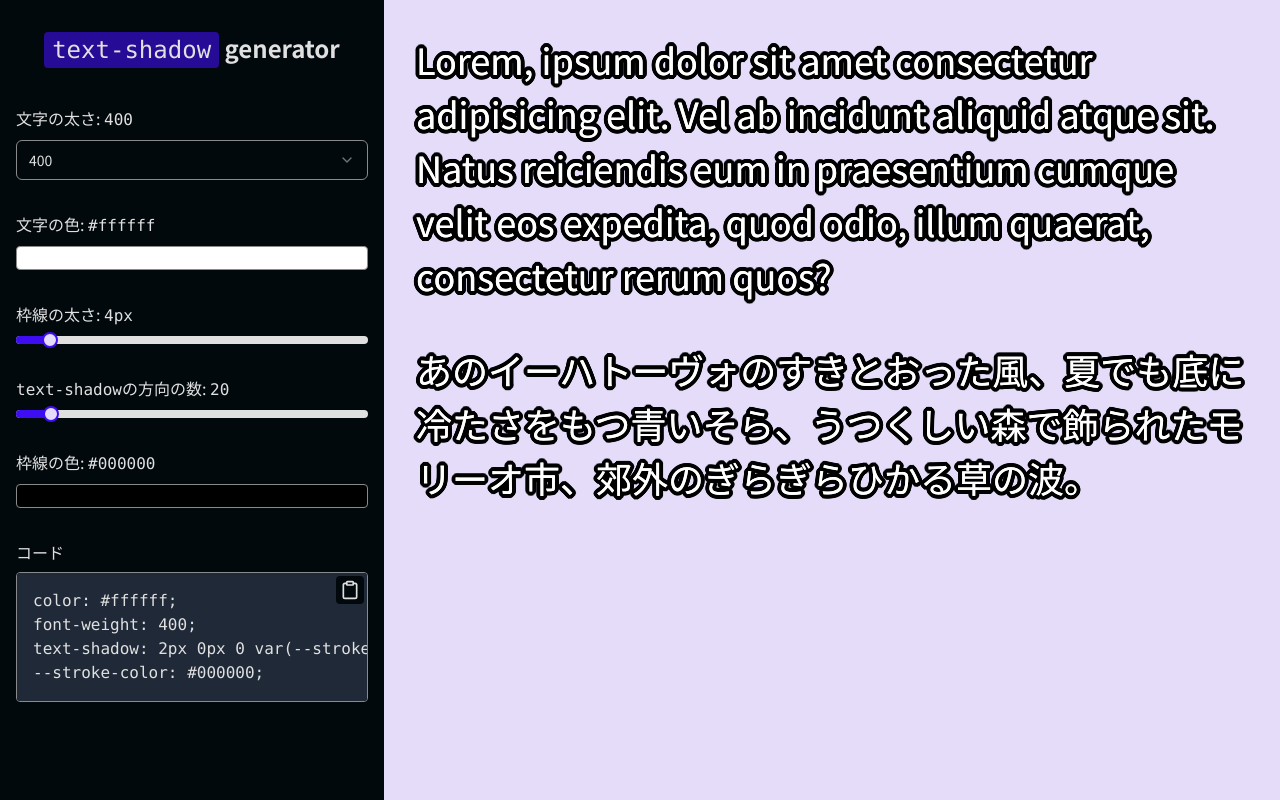
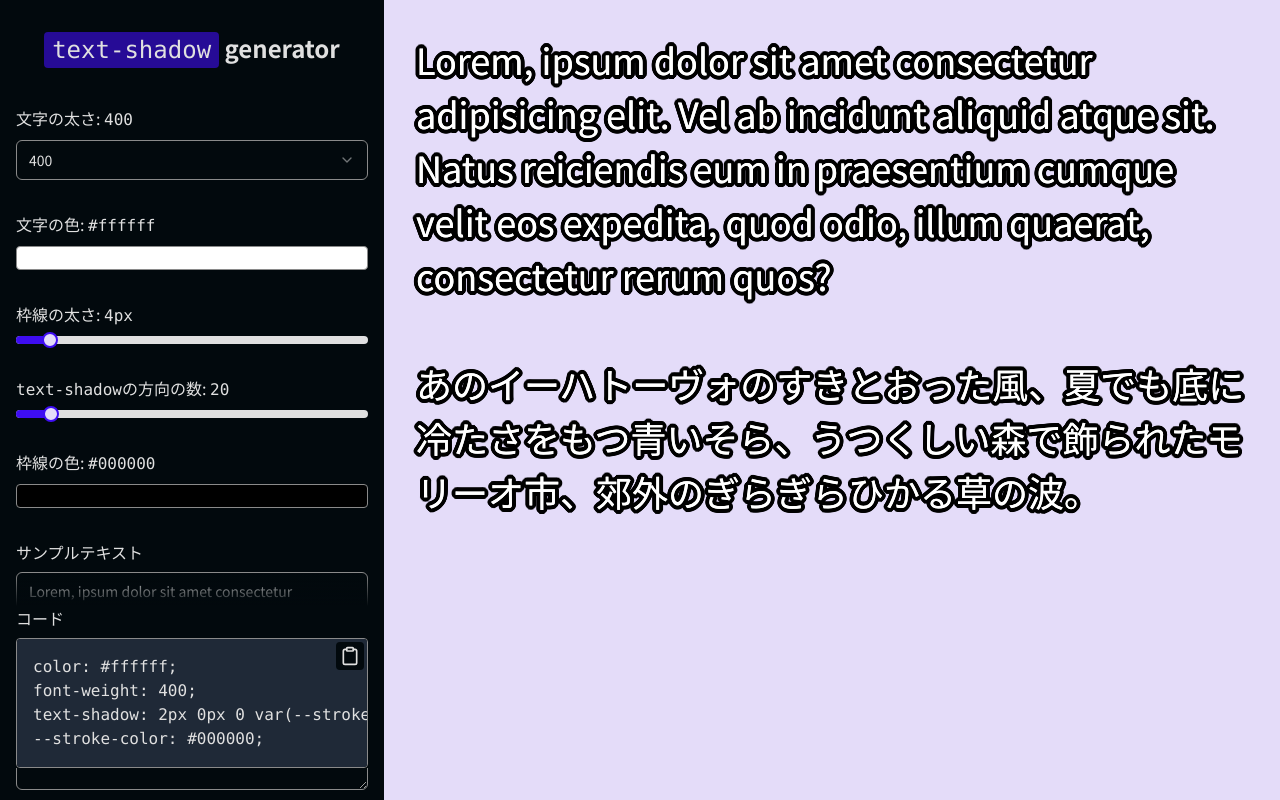
Before and after one commit to kdntiaoao/text-shadow-generator, a React (Vite) app: page / in a window 1280 px wide. Built offline with nearby package versions, Linux system fonts and the light colour scheme.

Commit message:
make sample text editable

```diff
--- a/src/App.tsx
+++ b/src/App.tsx
@@ -3,6 +3,10 @@ import StrokeText from "@/components/stroke-text";
 import { useState } from "react";
 
 export type FontWeight = 100 | 200 | 300 | 400 | 500 | 600 | 700 | 800 | 900;
+
+const SAMPLE_TEXT = `Lorem, ipsum dolor sit amet consectetur adipisicing elit. Vel ab incidunt aliquid atque sit. Natus reiciendis eum in praesentium cumque velit eos expedita, quod odio, illum quaerat, consectetur rerum quos?
+
+あのイーハトーヴォのすきとおった風、夏でも底に冷たさをもつ青いそら、うつくしい森で飾られたモリーオ市、郊外のぎらぎらひかる草の波。`;
 
 function App() {
   const [fontWeight, setFontWeight] = useState<FontWeight>(400);
@@ -10,6 +14,7 @@ function App() {
   const [strokeWidth, setStrokeWidth] = useState(4);
   const [directionCount, setDirectionCount] = useState(20);
   const [strokeColor, setStrokeColor] = useState("#000000");
+  const [sampleText, setSampleText] = useState(SAMPLE_TEXT);
 
   const handleChangeFontWeight = (value: FontWeight) => {
     setFontWeight(value);
@@ -31,6 +36,10 @@ function App() {
     setStrokeColor(value);
   };
 
+  const handleSampleTextChange = (value: string) => {
+    setSampleText(value);
+  };
+
   return (
     <div>
       <div className="fixed bottom-0 left-0 top-0 w-96">
@@ -40,11 +49,13 @@ function App() {
           strokeWidth={strokeWidth}
           directionCount={directionCount}
           strokeColor={strokeColor}
+          sampleText={sampleText}
           onChangeFontWeight={handleChangeFontWeight}
           onChangeTextColor={handleChangeTextColor}
           onChangeStrokeWidth={handleChangeStrokeWidth}
           onChangeDirectionCount={handleChangeDirectionCount}
           onChangeStrokeColor={handleChangeStrokeColor}
+          onChangeSampleText={handleSampleTextChange}
         />
       </div>
 
@@ -59,18 +70,7 @@ function App() {
             directionCount={directionCount}
             strokeWidth={strokeWidth}
           >
-            Lorem, ipsum dolor sit amet consectetur adipisicing elit. Vel ab
-            incidunt aliquid atque sit. Natus reiciendis eum in praesentium
-            cumque velit eos expedita, quod odio, illum quaerat, consectetur
-            rerum quos?
-          </StrokeText>
-          <StrokeText
-            textColor={textColor}
-            strokeColor={strokeColor}
-            directionCount={directionCount}
-            strokeWidth={strokeWidth}
-          >
-            あのイーハトーヴォのすきとおった風、夏でも底に冷たさをもつ青いそら、うつくしい森で飾られたモリーオ市、郊外のぎらぎらひかる草の波。
+            {sampleText}
           </StrokeText>
         </div>
       </div>
--- a/src/components/sidebar/index.tsx
+++ b/src/components/sidebar/index.tsx
@@ -4,6 +4,7 @@ import CodeSnippet from "@/components/sidebar/code-snippet";
 import CustomSelect from "@/components/sidebar/custom-select";
 import { generateTextShadow } from "@/components/stroke-text/generate-text-shadow";
 import { Slider } from "@/components/ui/slider";
+import { Textarea } from "@/components/ui/textarea";
 
 type Props = {
   fontWeight: FontWeight;
@@ -11,11 +12,13 @@ type Props = {
   strokeWidth: number;
   directionCount: number;
   strokeColor: string;
+  sampleText: string;
   onChangeFontWeight: (value: FontWeight) => void;
   onChangeTextColor: (value: string) => void;
   onChangeStrokeWidth: (value: number) => void;
   onChangeDirectionCount: (value: number) => void;
   onChangeStrokeColor: (value: string) => void;
+  onChangeSampleText: (value: string) => void;
 };
 
 const validateFontWeight = (value: number): value is FontWeight => {
@@ -28,11 +31,13 @@ export default function Sidebar({
   strokeWidth,
   directionCount,
   strokeColor,
+  sampleText,
   onChangeFontWeight,
   onChangeTextColor,
   onChangeStrokeWidth,
   onChangeDirectionCount,
   onChangeStrokeColor,
+  onChangeSampleText,
 }: Props) {
   const code = `color: ${textColor};
 font-weight: ${fontWeight};
@@ -47,9 +52,10 @@ text-shadow: ${generateTextShadow(strokeWidth, directionCount, 2)};
   };
 
   return (
-    <div className="bg-sidebar text-sidebar-foreground relative grid h-full place-content-start gap-10 overflow-y-auto px-4 py-8">
+    <div className="bg-sidebar text-sidebar-foreground grid h-full place-content-start gap-10 overflow-y-auto px-4 py-8">
       <Header />
 
+      <div className="relative">
         <div className="grid gap-8">
           <div className="grid gap-2">
             <label htmlFor="font-weight-select">
@@ -72,7 +78,10 @@ text-shadow: ${generateTextShadow(strokeWidth, directionCount, 2)};
             />
           </div>
 
-        <label htmlFor="text-color-input" className="relative grid gap-2">
+          <label
+            htmlFor="text-color-input"
+            className="relative grid cursor-pointer gap-2"
+          >
             <span>
               文字の色: <code>{textColor}</code>
             </span>
@@ -87,7 +96,6 @@ text-shadow: ${generateTextShadow(strokeWidth, directionCount, 2)};
               value={textColor}
               className="sr-only bottom-0"
               onChange={(e) => onChangeTextColor(e.target.value)}
-            aria-label="文字の色"
             />
           </label>
 
@@ -121,7 +129,10 @@ text-shadow: ${generateTextShadow(strokeWidth, directionCount, 2)};
             />
           </div>
 
-        <label htmlFor="stroke-color-input" className="relative grid gap-2">
+          <label
+            htmlFor="stroke-color-input"
+            className="relative grid cursor-pointer gap-2"
+          >
             <span>
               枠線の色: <code>{strokeColor}</code>
             </span>
@@ -136,15 +147,28 @@ text-shadow: ${generateTextShadow(strokeWidth, directionCount, 2)};
               value={strokeColor}
               className="sr-only bottom-0"
               onChange={(e) => onChangeStrokeColor(e.target.value)}
-            aria-label="枠線の色"
             />
           </label>
 
-        <div className="sticky bottom-0 left-0 right-0 grid gap-2">
+          <div className="grid gap-2">
+            <label htmlFor="sample-text-input">サンプルテキスト</label>
+            <Textarea
+              id="sample-text-input"
+              value={sampleText}
+              rows={10}
+              onChange={(e) => onChangeSampleText(e.target.value)}
+            />
+          </div>
+        </div>
+
+        <div className="sticky bottom-0 left-0">
+          <div className="to-sidebar h-8 bg-gradient-to-b from-transparent" />
+          <div className="bg-sidebar grid gap-2">
             <p>コード</p>
             <CodeSnippet code={code} />
           </div>
         </div>
       </div>
+    </div>
   );
 }
--- a/src/components/stroke-text/index.tsx
+++ b/src/components/stroke-text/index.tsx
@@ -24,7 +24,7 @@ export default function StrokeText({
   return (
     <div
       ref={ref}
-      className="relative leading-normal"
+      className="relative whitespace-pre-wrap leading-normal"
       style={{ color: textColor }}
     >
       <div
--- /dev/null
+++ b/src/components/ui/textarea.tsx
@@ -0,0 +1,24 @@
+import * as React from "react";
+
+import { cn } from "@/lib/utils";
+
+export interface TextareaProps
+  extends React.TextareaHTMLAttributes<HTMLTextAreaElement> {}
+
+const Textarea = React.forwardRef<HTMLTextAreaElement, TextareaProps>(
+  ({ className, ...props }, ref) => {
+    return (
+      <textarea
+        className={cn(
+          "flex min-h-[80px] w-full rounded-md border border-input bg-inherit px-3 py-2 text-sm ring-offset-background placeholder:text-muted-foreground focus-visible:outline-none focus-visible:ring-2 focus-visible:ring-ring focus-visible:ring-offset-2 disabled:cursor-not-allowed disabled:opacity-50",
+          className,
+        )}
+        ref={ref}
+        {...props}
+      />
+    );
+  },
+);
+Textarea.displayName = "Textarea";
+
+export { Textarea };
```
Lines whose indentation alone changed are shown as unchanged.
